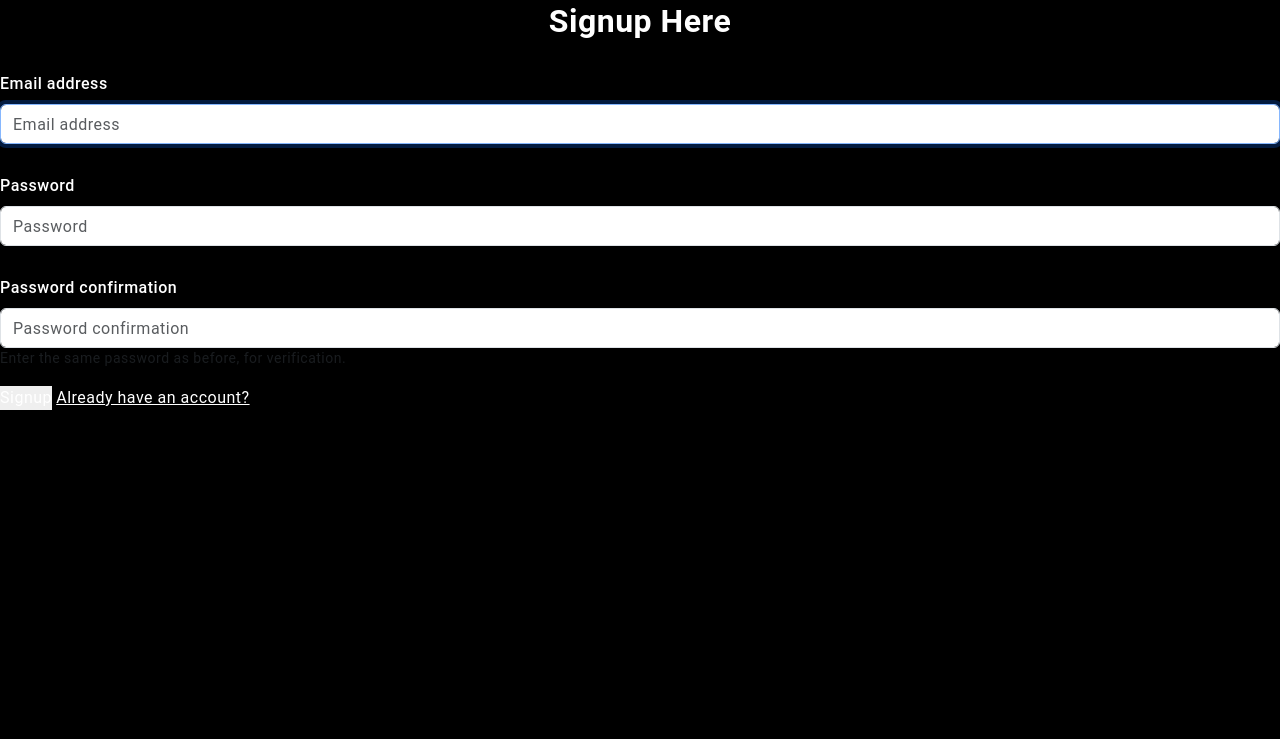
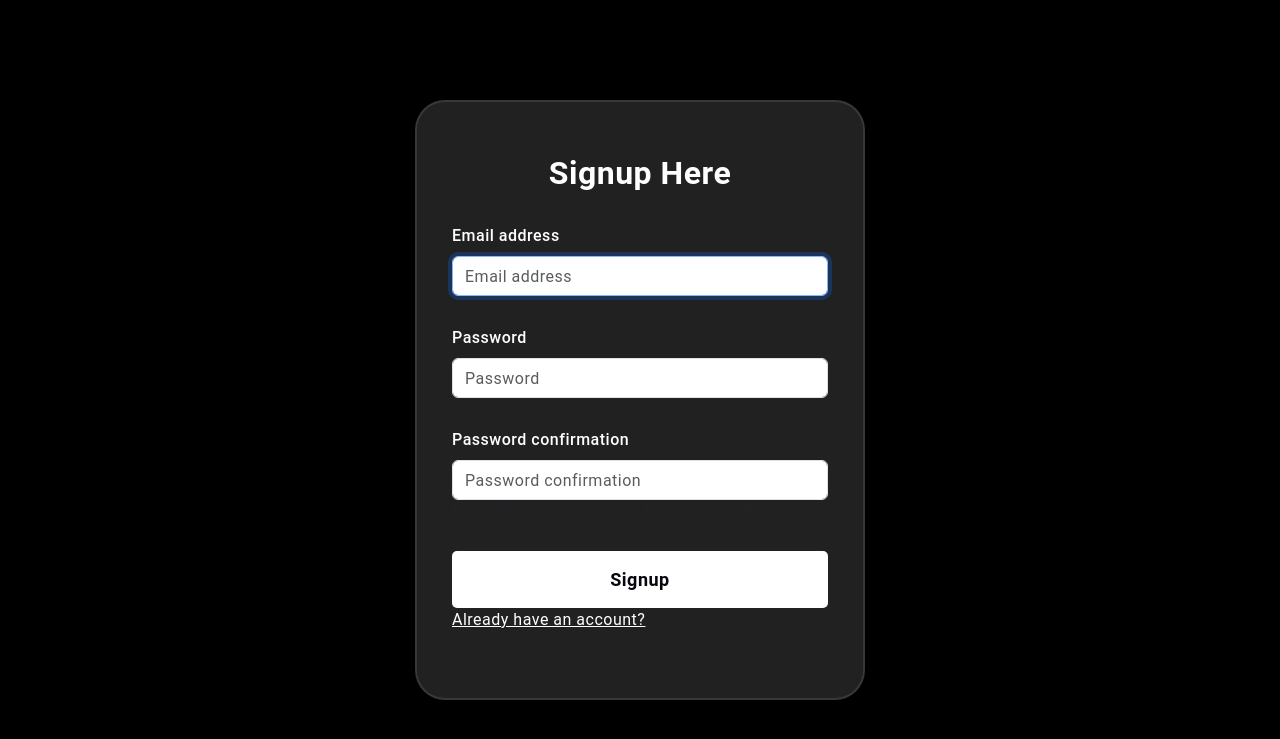
Before and after one commit to Julienexe/shopstop, a Django app: page /users/signup/ in a window 1280 px wide. Shown: the top 739 px of the page. Run offline with Django 5.2, Linux system fonts and the light colour scheme; some libraries are stand-ins or nearby versions.

Commit message:
make forms look the same

```diff
--- a/users/templates/users/signup.html
+++ b/users/templates/users/signup.html
@@ -2,13 +2,13 @@
 {% load static %}
 {% load bootstrap5 %}
     {% block base_content %}
-    <div class="registration">
-        <form class="registration" action="{% url 'users:signup' %}" method="POST">
+    <div class="auth">
+        <form class="auth" action="{% url 'users:signup' %}" method="POST">
 
             <h3>Signup Here</h3>
             {% csrf_token %}
             {% bootstrap_form form layout='vertical' %}
-            <button class="registration" type="submit">Signup</button>
+            <button class="auth" type="submit">Signup</button>
 
             <a href="{% url 'users:user_login' %}" >Already have an account?</a>
         </form>
```
Also changed, not shown: users/templates/users/login.html (+5 -5 lines).
